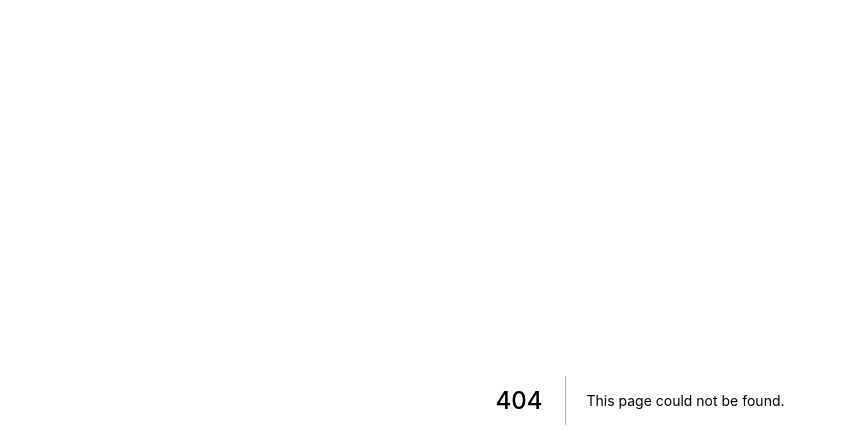
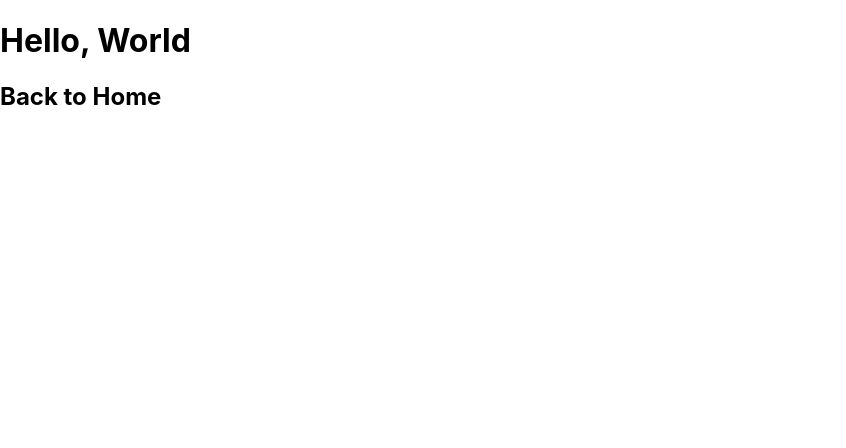
Before and after one commit to manattan/pra-next-app, a Next.js app: page /posts/first-post in a window 1280 px wide. Before the commit this address had no page. Shown: the top 448 px of the page, without its empty margins (0-846 px from the left). Built offline with nearby package versions, Linux system fonts and the light colour scheme.

Commit message:
initial commit

```diff
--- a/pages/index.js
+++ b/pages/index.js
@@ -1,5 +1,6 @@
 import Head from 'next/head'
 import styles from '../styles/Home.module.css'
+import Link from 'next/link'
 
 export default function Home() {
   return (
@@ -11,7 +12,8 @@ export default function Home() {
 
       <main className={styles.main}>
         <h1 className={styles.title}>
-          Welcome to <a href="https://nextjs.org">Next.js!</a>
+          {/* Welcome to <a href="https://nextjs.org">Next.js!</a> */}
+          Read <Link href="/posts/first-post"><a>this page</a></Link>
         </h1>
 
         <p className={styles.description}>
--- /dev/null
+++ b/pages/posts/first-post.js
@@ -0,0 +1,17 @@
+import Link from 'next/link'
+
+const FirstPost = () => {
+    // return <h1>Hello, world</h1>
+    return (
+        <div>
+            <h1>Hello, World</h1>
+            <h2>
+                <Link href="/">
+                    <a>Back to Home</a>
+                </Link>
+            </h2>
+        </div>
+    )
+}
+
+export default FirstPost
```
